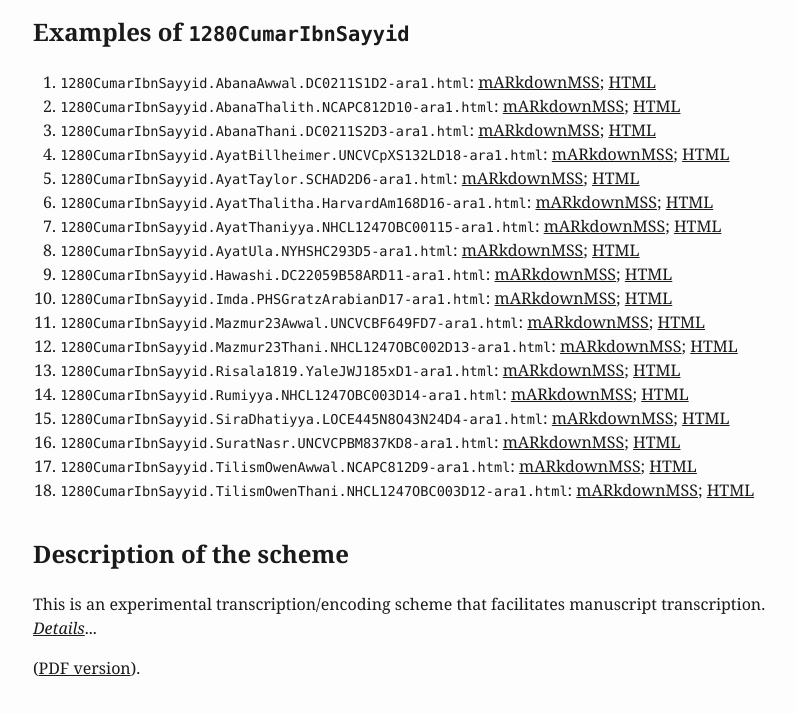
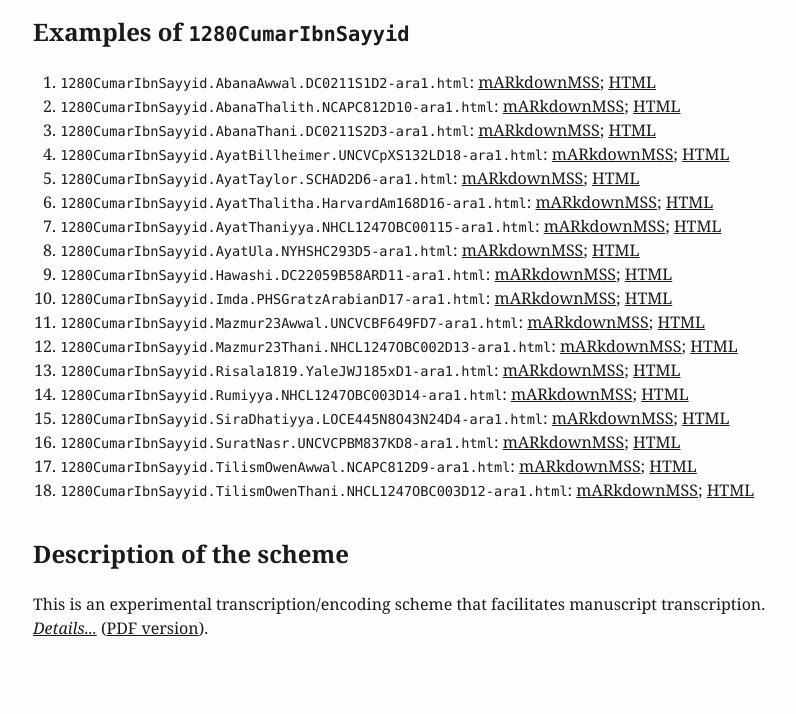
Before and after one commit to OpenITI/mARkdownMSS, a plain HTML site: page index.html in a window 1280 px wide. Shown: the part 162-876 px from the top of the page, without its empty margins (207-1003 px from the left). Drawn offline with Linux system fonts and the light colour scheme.

Commit message:
website update

```diff
--- a/index.html
+++ b/index.html
@@ -179,7 +179,7 @@
 
 <h2>Description of the scheme</h2>
 
-<p> This is an experimental transcription/encoding scheme that facilitates manuscript transcription. <a href="mARkdownMSS.html"><i>Details</i></a>...</p> (<a href="mARkdownMSS.pdf">PDF version</a>).
+<p> This is an experimental transcription/encoding scheme that facilitates manuscript transcription. <a href="mARkdownMSS.html"><i>Details...</i></a> (<a href="mARkdownMSS.pdf">PDF version</a>).</p>
 
 
 </body>
```
